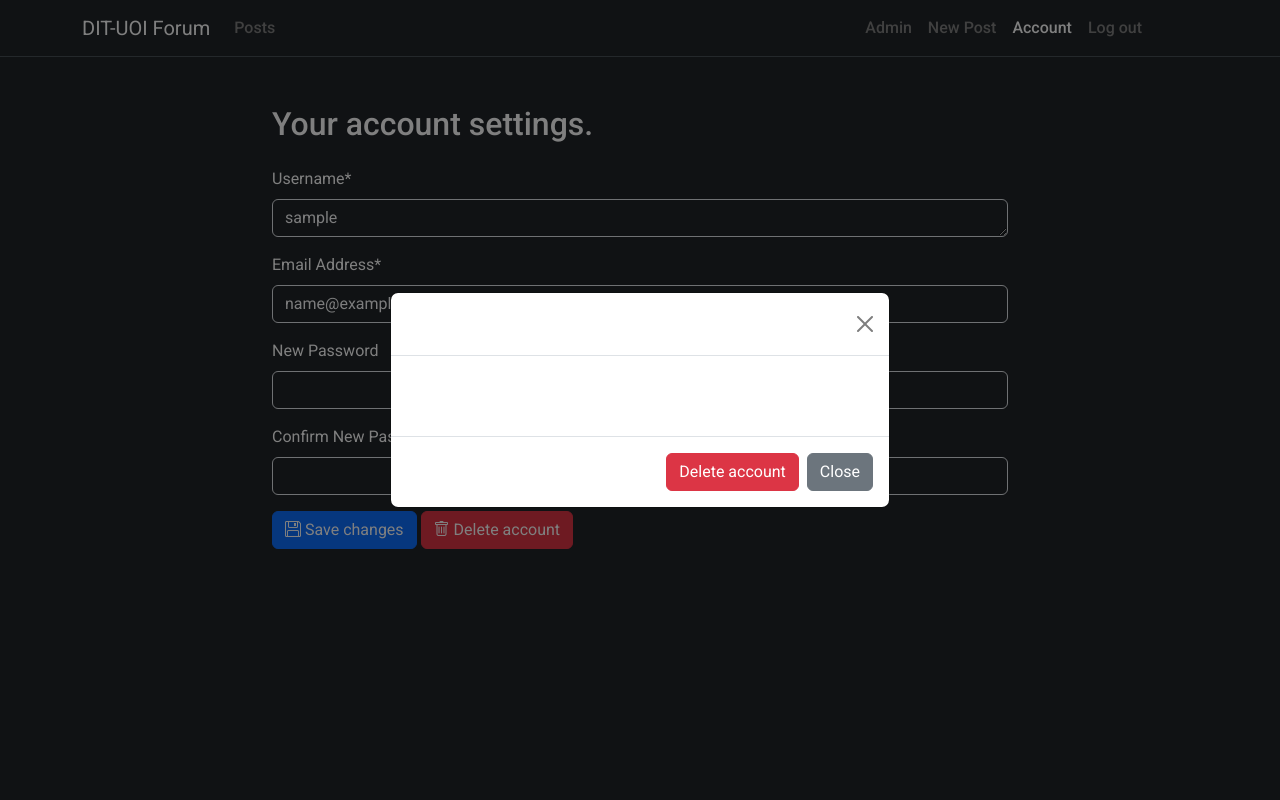
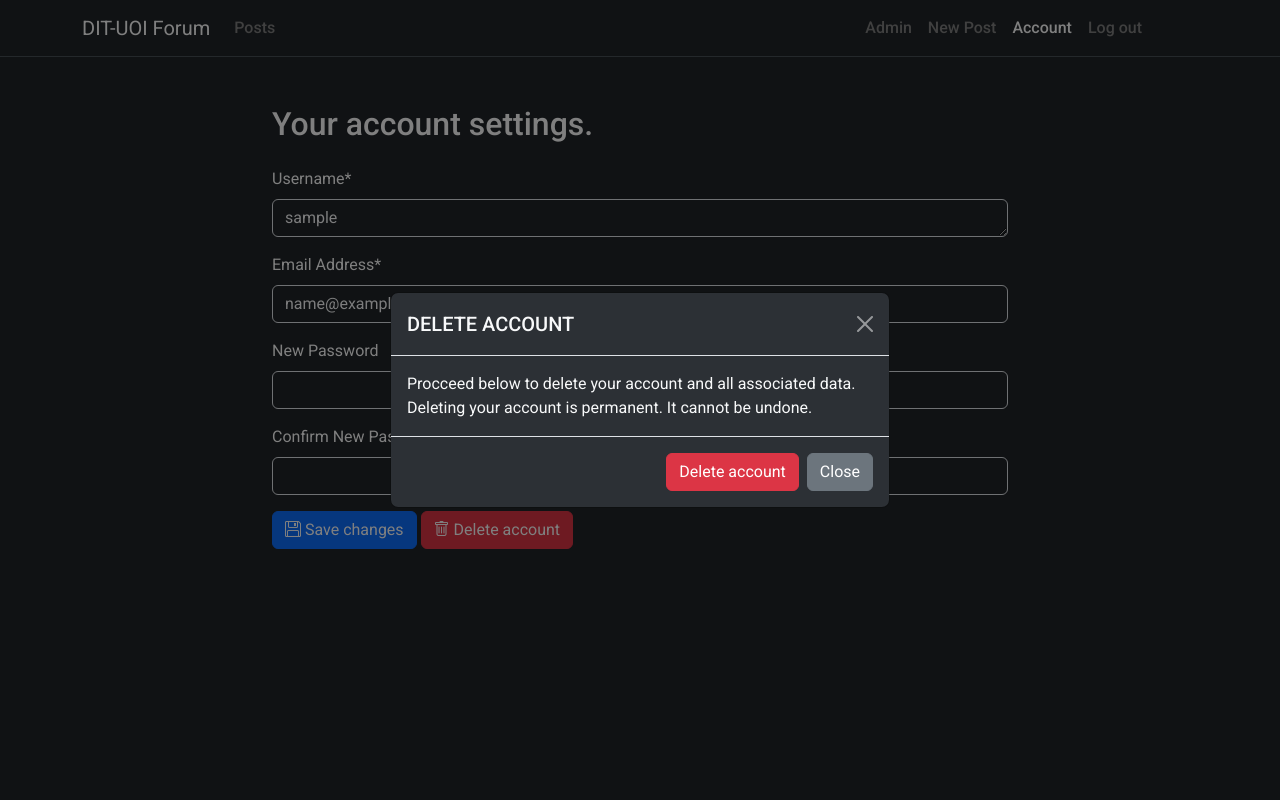
Before and after one commit to KafetzisThomas/UOI-StudyNotes, a Django app: page /user/account/ in a window 1280 px wide, after a click on "Delete account". Run offline with Django 5.2, Linux system fonts and the light colour scheme; the visitor is signed in with stand-in values (Sample User, id 1); some libraries are stand-ins or nearby versions.

Commit message:
Update delete account modal styling

```diff
--- a/users/templates/users/account.html
+++ b/users/templates/users/account.html
@@ -28,12 +28,12 @@
     <!-- Delete account modal start -->
     <div class="modal fade" id="delete_account_modal" tabindex="-1" aria-labelledby="delete_account_modal_label" aria-hidden="true">
         <div class="modal-dialog modal-dialog-centered">
-            <div class="modal-content">
+            <div class="modal-content" style="background-color: #2c3035;">
                 <div class="modal-header">
-                    <h1 class="modal-title fs-5" id="delete_account_modal_label">DELETE ACCOUNT</h1>
-                    <button type="button" class="btn-close" data-bs-dismiss="modal" aria-label="Close"></button>
+                    <h1 class="modal-title fs-5 text-light" id="delete_account_modal_label">DELETE ACCOUNT</h1>
+                    <button type="button" class="btn-close btn-close-white" data-bs-dismiss="modal" aria-label="Close"></button>
                 </div>
-                <div class="modal-body">
+                <div class="modal-body text-light">
                     Procceed below to delete your account and all associated data. Deleting your account is permanent. It cannot be undone.
                 </div>
                 <div class="modal-footer">
```
